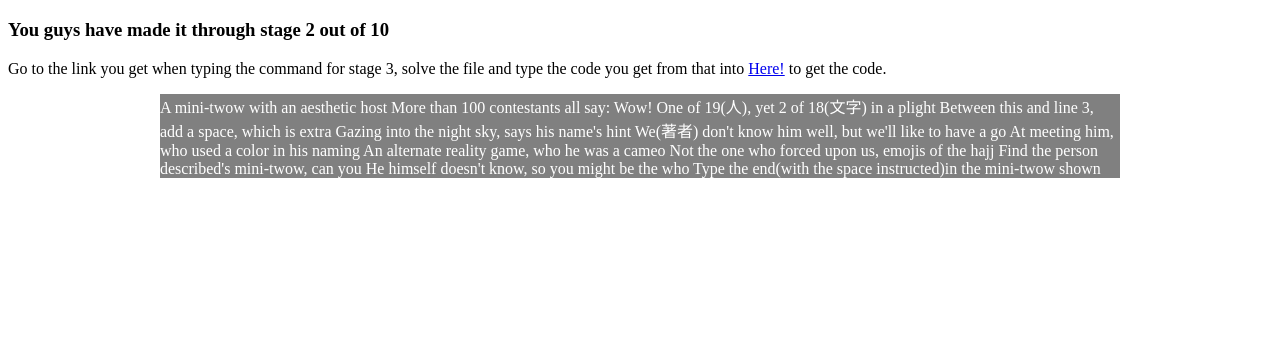
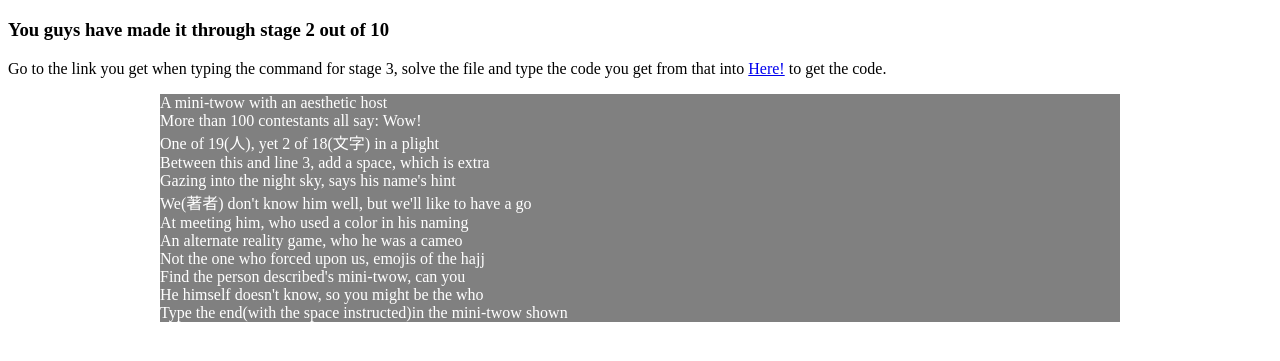
Before and after one commit to JpPuzzleChallenge/JpPuzzleChallenge.github.io, a plain HTML site: page atogojuon.html in a window 1280 px wide. Shown: the part 61-422 px from the top of the page. Drawn offline with Linux system fonts and the light colour scheme.

Commit message:
Update atogojuon.html

```diff
--- a/atogojuon.html
+++ b/atogojuon.html
@@ -15,18 +15,18 @@
 <h3>You guys have made it through stage 2 out of 10</h3>
 <p>Go to the link you get when typing the command for stage 3, solve the file and type the code you get from that into <a href="https://cryptobin.co/p2d495m5">Here!</a> to get the code.</p>
 <div class="riddle">
-    A mini-twow with an aesthetic host
-    More than 100 contestants all say: Wow!
-    One of 19(人), yet 2 of 18(文字) in a plight
-    Between this and line 3, add a space, which is extra
-    Gazing into the night sky, says his name's hint
-    We(著者) don't know him well, but we'll like to have a go
-    At meeting him, who used a color in his naming
-    An alternate reality game, who he was a cameo
-    Not the one who forced upon us, emojis of the hajj
-    Find the person described's mini-twow, can you
-    He himself doesn't know, so you might be the who
-    Type the end(with the space instructed)in the mini-twow shown
+    A mini-twow with an aesthetic host<br>
+    More than 100 contestants all say: Wow!<br>
+    One of 19(人), yet 2 of 18(文字) in a plight<br>
+    Between this and line 3, add a space, which is extra<br>
+    Gazing into the night sky, says his name's hint<br>
+    We(著者) don't know him well, but we'll like to have a go<br>
+    At meeting him, who used a color in his naming<br>
+    An alternate reality game, who he was a cameo<br>
+    Not the one who forced upon us, emojis of the hajj<br>
+    Find the person described's mini-twow, can you<br>
+    He himself doesn't know, so you might be the who<br>
+    Type the end(with the space instructed)in the mini-twow shown<br>
 </div>
 </body>
 </html>
```
